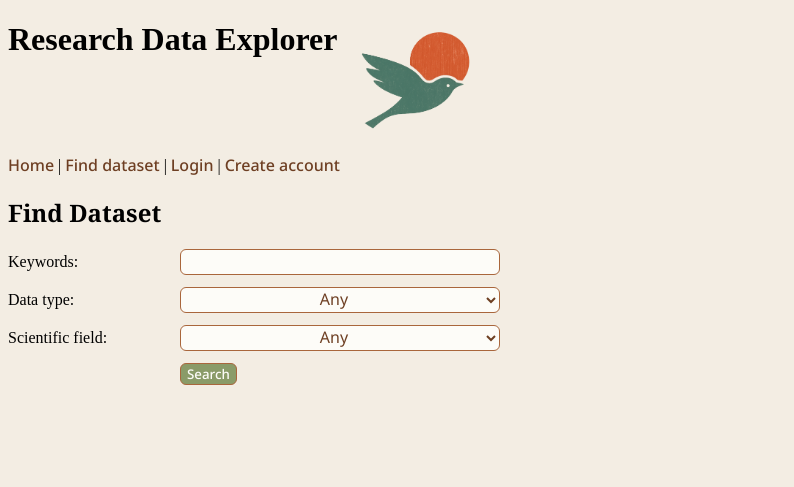
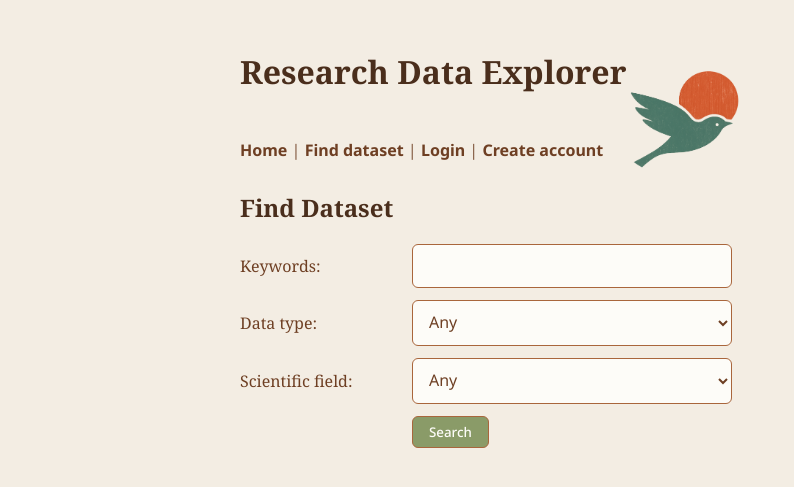
Before and after one commit to jkoira/Research-Data-Explorer, a Flask app: page /find_dataset in a window 1280 px wide. Shown: the top 487 px of the page, without its empty margins (0-794 px from the left). Run offline with Flask 3, Linux system fonts and the light colour scheme; data that the repository does not hold is empty.

Commit message:
Fix CSS problems, better visuals

```diff
--- a/static/main.css
+++ b/static/main.css
@@ -1,24 +1,60 @@
 body {
   background-color: #F3EDE3;
+  margin: 20px auto;
+  max-width: 50em;
+  font-family: 'Noto Serif', sans-serif;
+  color: #6E3F23;
+}
+
+.header {
+    padding: 30px 0;
+}
+
+.title-block {
+    display: inline-block;
+    position: relative;
+}
+
+.title-block h1 {
+    font-family: "Noto Serif", serif;
+    margin: 0;
+    color: #4A2E1C;
+}
+
+.logo {
+    position: absolute;
+    left: 100%;
+    top: calc(100% - 1.5rem);
+    height: 100px;
+    width: auto;
+    margin-left: 0.3ch;
+
+}
+
+a {
+  color: #6E3F23;
+  text-decoration: none;
+  font-weight: 600;
+  font-family: 'Noto Sans', sans-serif;
+}
+
+a:hover, a:focus {
+  text-decoration: underline;
 }
 
 h2, h3 {
-  font-family: 'Noto Serif', serif;
-}
-
-a {
-  font-family: 'Noto Sans', sans-serif;
-  color: #6E3F23;
-  text-decoration: none;
-  font-weight: 500;
+  color: #4A2E1C;
+  font-family: "Noto Serif", serif;
+  margin-top: 30px;
 }
 
 .dataset-list {
     background-color: #FDFCF8;
     border: 1px solid #A9663C;
     border-radius: 8px;
-    max-width: 30em;
-    margin: 20px;
+    padding: 0;
+    margin: 0;
+    list-style: none;
 }
 
 .item {
@@ -30,59 +66,25 @@ a {
     border-bottom: none;
 }
 
-.header {
-    margin: 20px;
-}
-
-.title-block {
-    display: inline-block;
-}
-
-.title-block h1 {
-    font-family: "Noto Serif", serif;
-    margin: 0;
-    color: #6E3F23;
-}
-
-.logo {
-    display: block;
-    height: 100px;
-    width: auto;
-    margin-left: 300%;
-    margin-top: -50px;
-}
-
 input[type="text"], select, textarea, input[type="password"] {
     width: 100%;
     max-width: 28em;
-
-    padding: 10px 12 px;
+    padding: 10px 12px;
     font-family: 'Noto Sans', sans-serif;
     font-size: 1rem;
     background-color: #FDFCF8;
     color: #6E3F23;
     border: 1px solid #A9663C;
     border-radius: 6px;
+    box-sizing: border-box;
 }
 
 .form-row {
     display: grid;
-    grid-template-columns: 160px 1fr;
+    grid-template-columns: 160px 20em;
     align-items: center;
     gap: 12px;
     margin-bottom: 12px;
-}
-
-.form-row input[type="text"] {
-    width: 20em;
-    box-sizing: border-box;
-}
-
-.form-row select {
-    width: 20em;
-    text-align: center;
-    text-align-last: center;
-    box-sizing: border-box;
 }
 
 .button {
@@ -94,23 +96,9 @@ input[type="text"], select, textarea, input[type="password"] {
     color: #FDFCF8;
     border: 1px solid #A9663C;
     border-radius: 6px;
-    padding: 6px, 16px;
+    padding: 6px 16px;
 }
 
-.dataset-description {
-    max-width: 60ch;
-}
-
-.feedback-list {
-    max-width: 60ch;
-}
-.feedback-list li {
-    margin-bottom: 20px;
-}
-
-.dataset-title {
-    max-width: 40ch;
-}
 
 .info {
     max-width: 60ch;
@@ -123,3 +111,7 @@ input[type="text"], select, textarea, input[type="password"] {
     border-left: 4px solid #4F7A4F;
     color: #2F4A2F;
 }
+
+.feedback-list li {
+    margin-bottom: 20px;
+}
--- a/templates/find_dataset.html
+++ b/templates/find_dataset.html
@@ -4,7 +4,7 @@
 
 {% block content %}
 <h2>Find Dataset</h2>
-<form action="/find_dataset" method="get" class="search-form">
+<form action="/find_dataset" method="get">
   <div class="form-row">
     <label for="query">Keywords:</label>
     <input type="text" name ="query" id="query" value="{{ query or '' }}">
--- a/templates/layout.html
+++ b/templates/layout.html
@@ -9,12 +9,12 @@
 </head>
 
 <body>
-  <h1>Research Data Explorer</h1>
   <header class="header">
-    <div class="title-block">
+  <div class="title-block">
+    <h1>Research Data Explorer</h1>
       <img src="{{ url_for('static', filename='logo2.png') }}" alt="ReDaX logo" class="logo">
-    </div>
-  </header>
+  </div>
+    </header>
 
   {% if session.username %}
   <p>
--- a/templates/register.html
+++ b/templates/register.html
@@ -20,6 +20,6 @@
     <label for="password2">confirm password:</label> <br />
     <input type="password" name="password2" id="password2" />
   </p>
-  <input type="submit" value="create account" class="button"/>
+  <input type="submit" value="Create account" class="button"/>
 </form>
 {% endblock %}
--- a/templates/show_item.html
+++ b/templates/show_item.html
@@ -3,14 +3,14 @@
 {% block title %}{{ item.title }}{% endblock %}
 
 {% block content %}
-<h2 class="dataset-title">{{ item.title }}</h2>
+<h2>{{ item.title }}</h2>
 {% if session.user_id == item.user_id %}
 <p>
   <a href="/edit_dataset/{{ item.id }}">Edit</a> |
   <a href="/delete_dataset/{{ item.id }}">Delete</a>
 </p>
 {% endif %}
-<p class="dataset-description">
+<p>
   {{ item.description | show_lines }}
 </p>
 <p>
```
